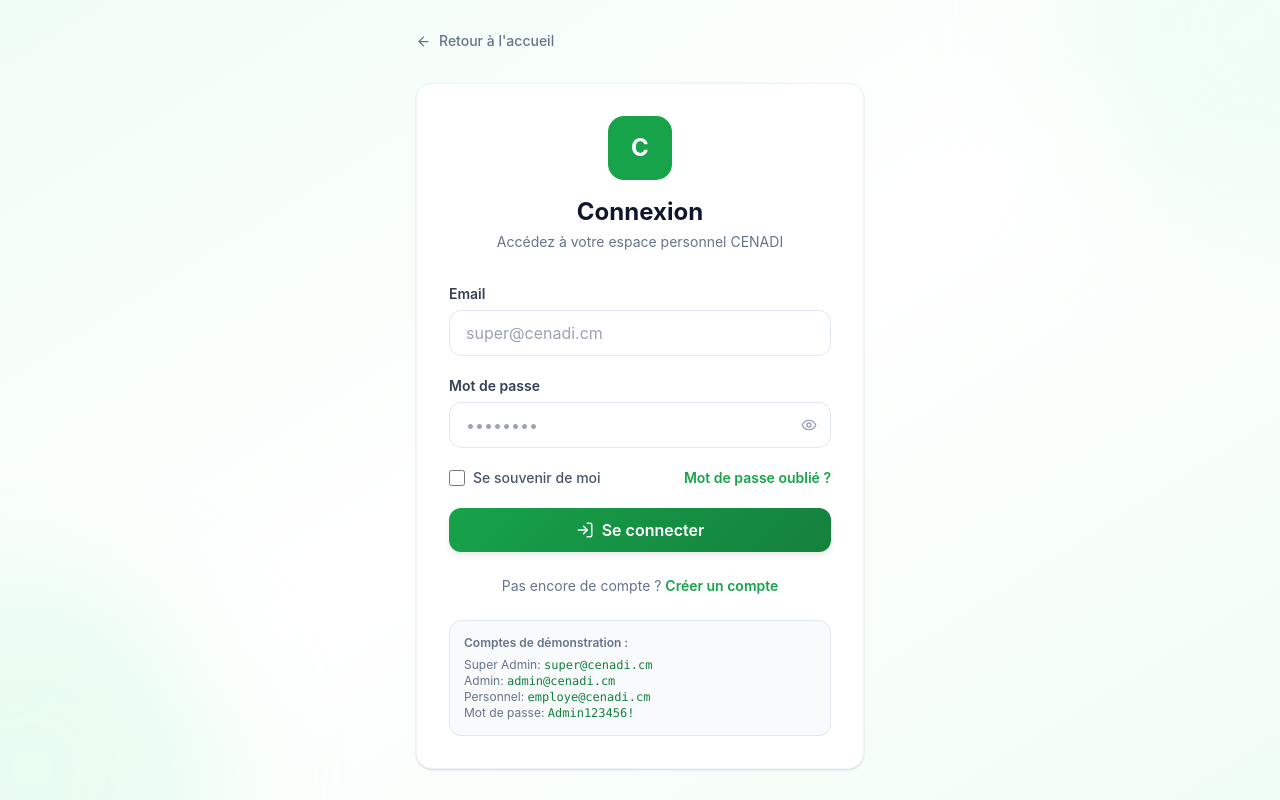
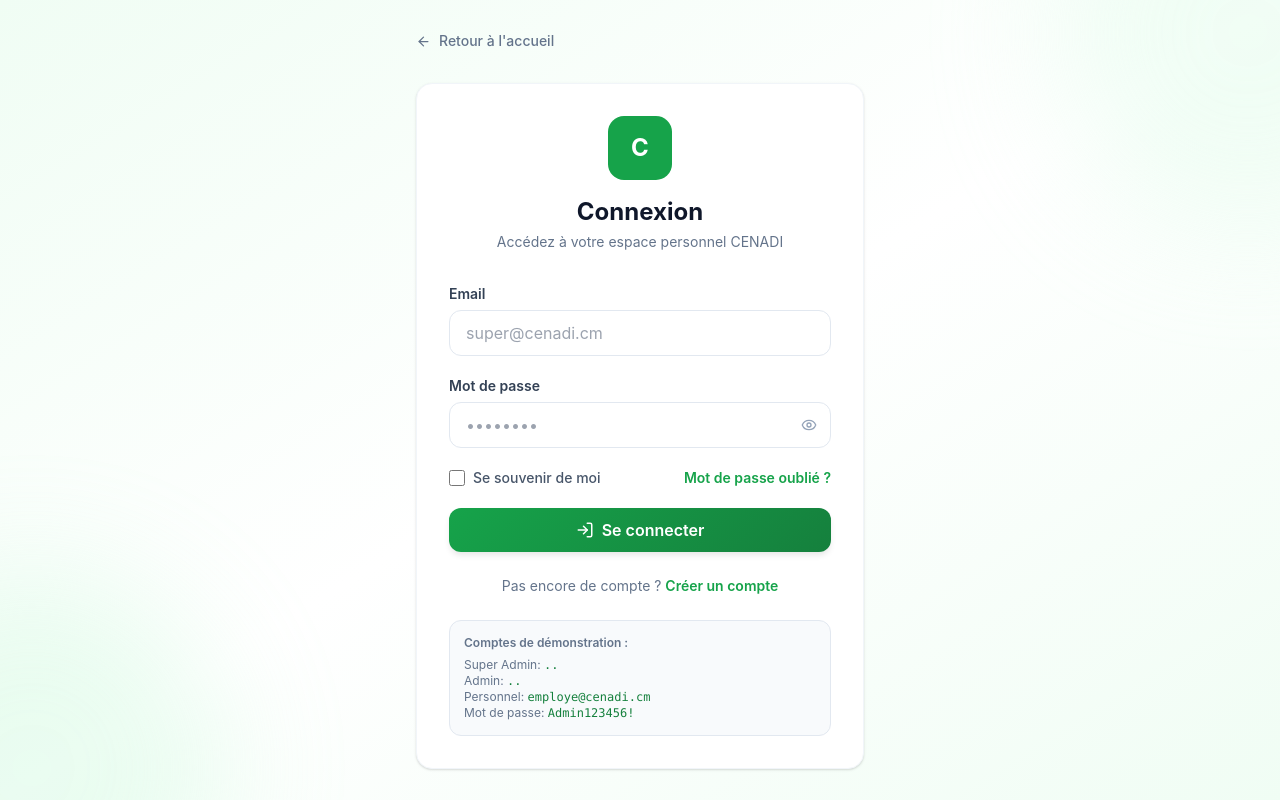
Before and after one commit to sobvynel-hub/CENADI-, a React (Vite) app in the folder client/: page /login in a window 1280 px wide. Built offline with nearby package versions, Linux system fonts and the light colour scheme.

Commit message:
password

```diff
--- a/client/src/pages/public/Login/Login.jsx
+++ b/client/src/pages/public/Login/Login.jsx
@@ -169,10 +169,10 @@ export default function Login() {
               Comptes de démonstration :
             </p>
             <p className="text-xs text-slate-500 dark:text-slate-400">
-              Super Admin: <code className="text-primary-700 dark:text-primary-400 font-mono">super@cenadi.cm</code>
+              Super Admin: <code className="text-primary-700 dark:text-primary-400 font-mono">..</code>
             </p>
             <p className="text-xs text-slate-500 dark:text-slate-400">
-              Admin: <code className="text-primary-700 dark:text-primary-400 font-mono">admin@cenadi.cm</code>
+              Admin: <code className="text-primary-700 dark:text-primary-400 font-mono">..</code>
             </p>
             <p className="text-xs text-slate-500 dark:text-slate-400">
               Personnel: <code className="text-primary-700 dark:text-primary-400 font-mono">employe@cenadi.cm</code>
```
